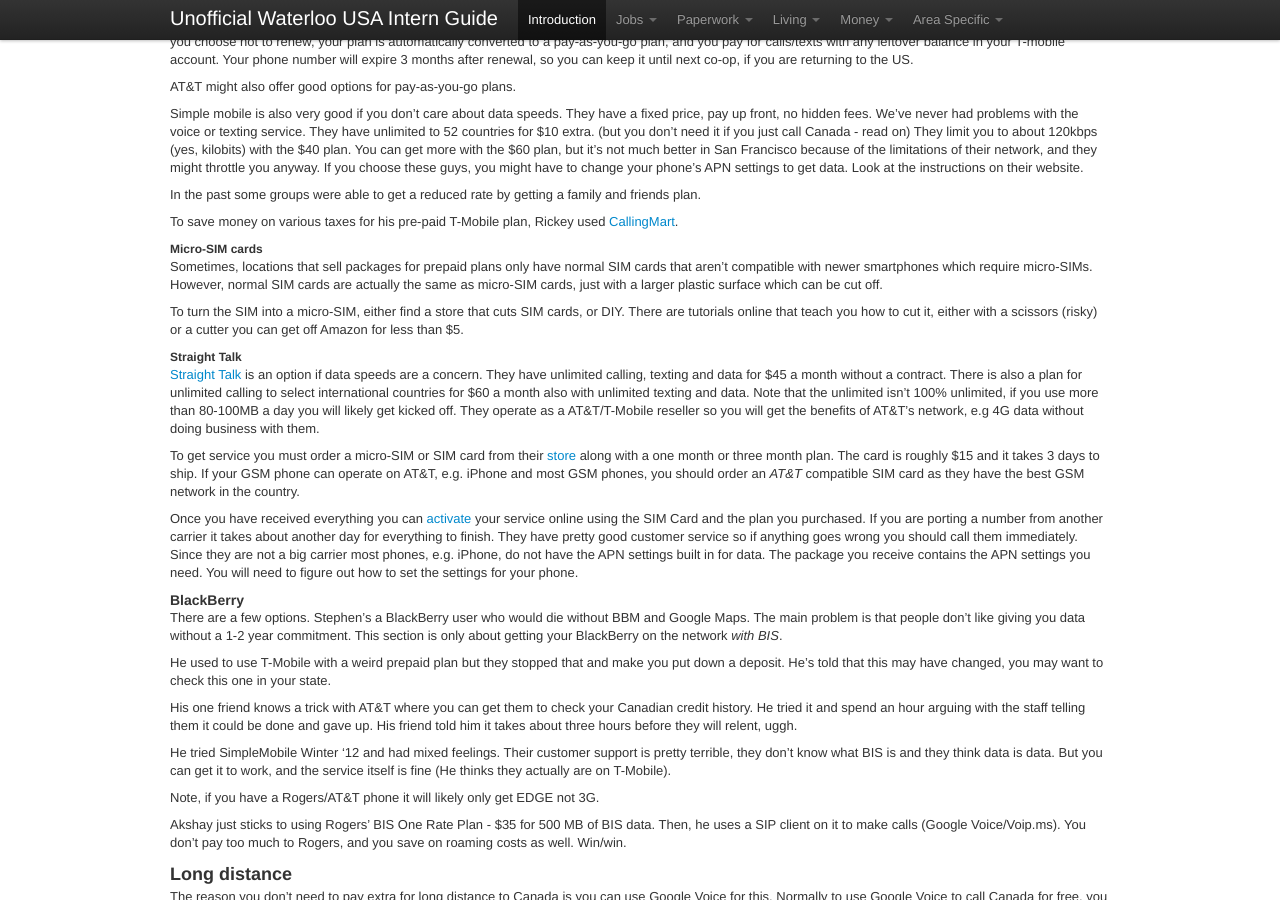
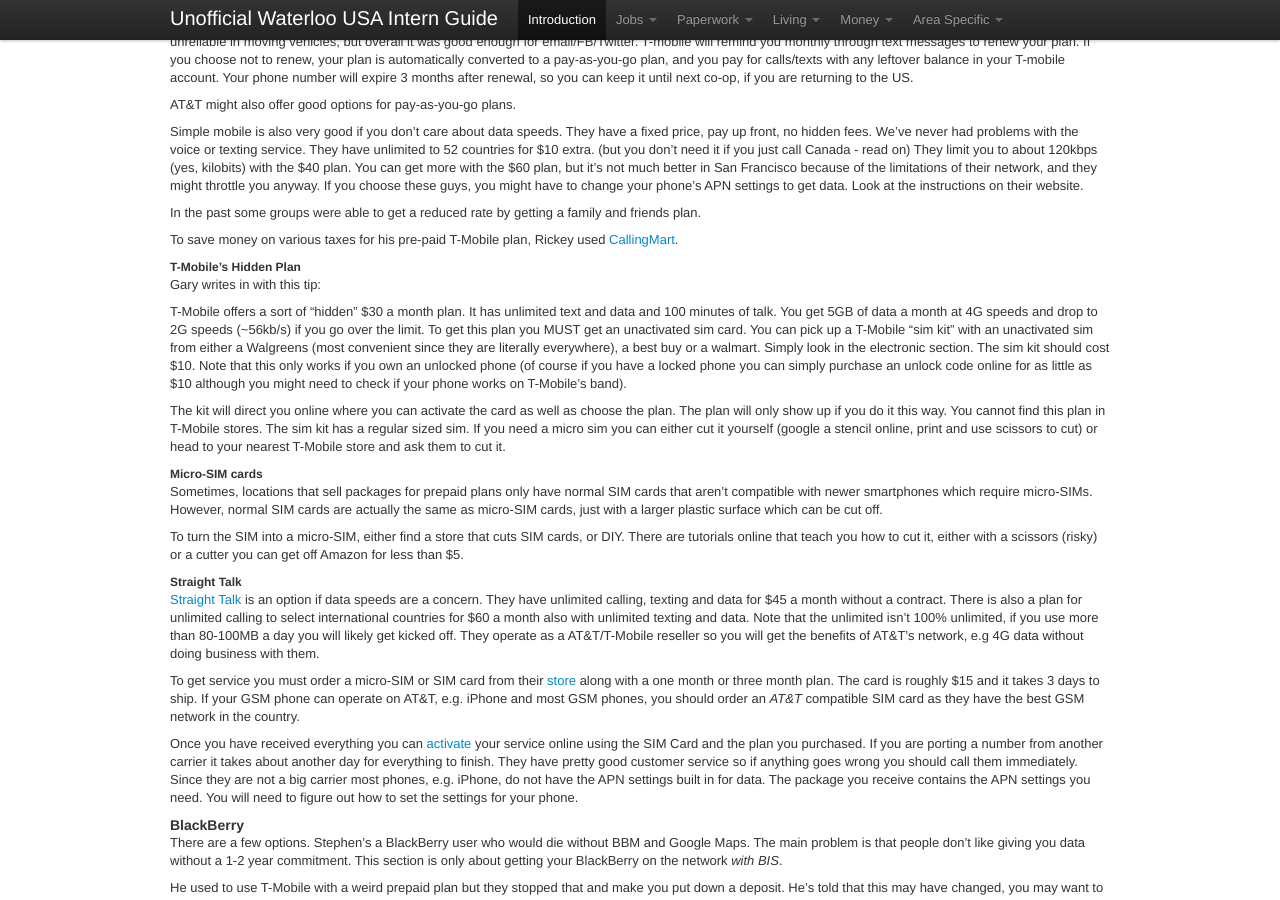
Before and after one commit to sholiday/Unofficial-Waterloo-USA-Intern-Guide, a Jekyll site: the page built from index.markdown, in a window 1280 px wide and 900 px high, scrolled down 3933 px. Built offline with Jekyll 4.4.1, drawn with Linux system fonts in a browser that asks for light colours; nearby versions of some CDN libraries; Markdown is read by kramdown in place of the engine named in the settings.

Commit message:
Add Gary Guo's tip

```diff
--- a/index.markdown
+++ b/index.markdown
@@ -43,6 +43,7 @@ request. I'll note you if you want to be noted.
 * [Elisa Lou](http://aimango.wordpress.com/)
 * [Eric Yam](http://www.ericyam.com)
 * [Felix Fung](http://feli.xxx)
+* [Gary Guo](ca.linkedin.com/pub/gary-guo/46/b0a/55b)
 * [Joshua Kalpin](http://joshuakalp.in)
 * [Kevin James](http://thekev.in)
 * [Michael Truong](http://www.linkedin.com/in/truongmichael)
@@ -318,6 +319,13 @@ In the past some groups were able to get a reduced rate by getting a family
 and friends plan.
 
 To save money on various taxes for his pre-paid T-Mobile plan, Rickey used [CallingMart](http://www.callingmart.com/).
+
+##### T-Mobile's Hidden Plan
+Gary writes in with this tip:
+
+T-Mobile offers a sort of "hidden" $30 a month plan. It has unlimited text and data and 100 minutes of talk. You get 5GB of data a month at 4G speeds and drop to 2G speeds (~56kb/s) if you go over the limit. To get this plan you MUST get an unactivated sim card. You can pick up a T-Mobile "sim kit" with an unactivated sim from either a Walgreens (most convenient since they are literally everywhere), a best buy or a walmart. Simply look in the electronic section. The sim kit should cost $10. Note that this only works if you own an unlocked phone (of course if you have a locked phone you can simply purchase an unlock code online for as little as $10 although you might need to check if your phone works on T-Mobile's band).
+
+The kit will direct you online where you can activate the card as well as choose the plan. The plan will only show up if you do it this way. You cannot find this plan in T-Mobile stores. The sim kit has a regular sized sim. If you need a micro sim you can either cut it yourself (google a stencil online, print and use scissors to cut) or head to your nearest T-Mobile store and ask them to cut it.
 
 ##### Micro-SIM cards
 Sometimes, locations that sell packages for prepaid plans only have normal SIM
```
